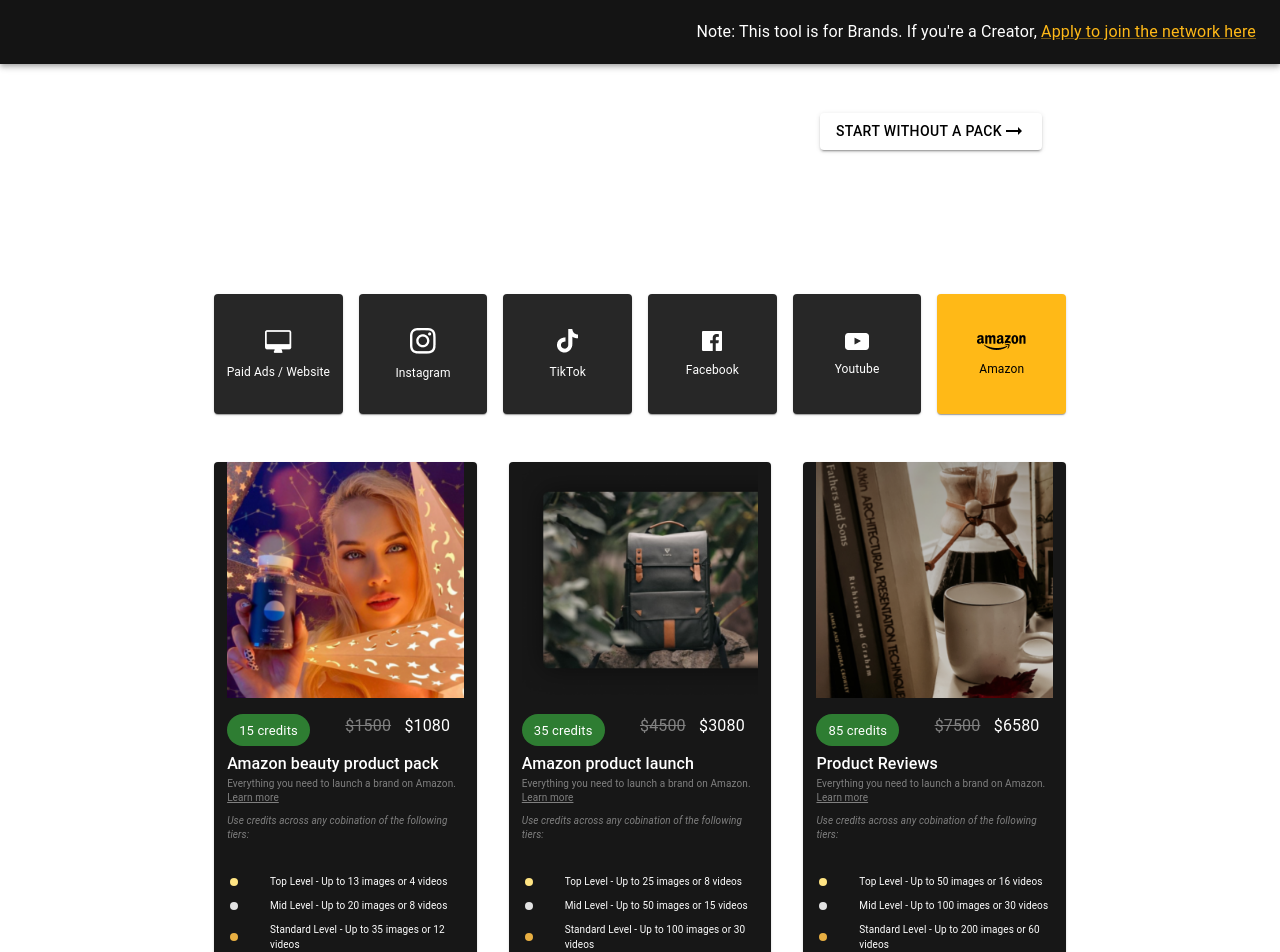
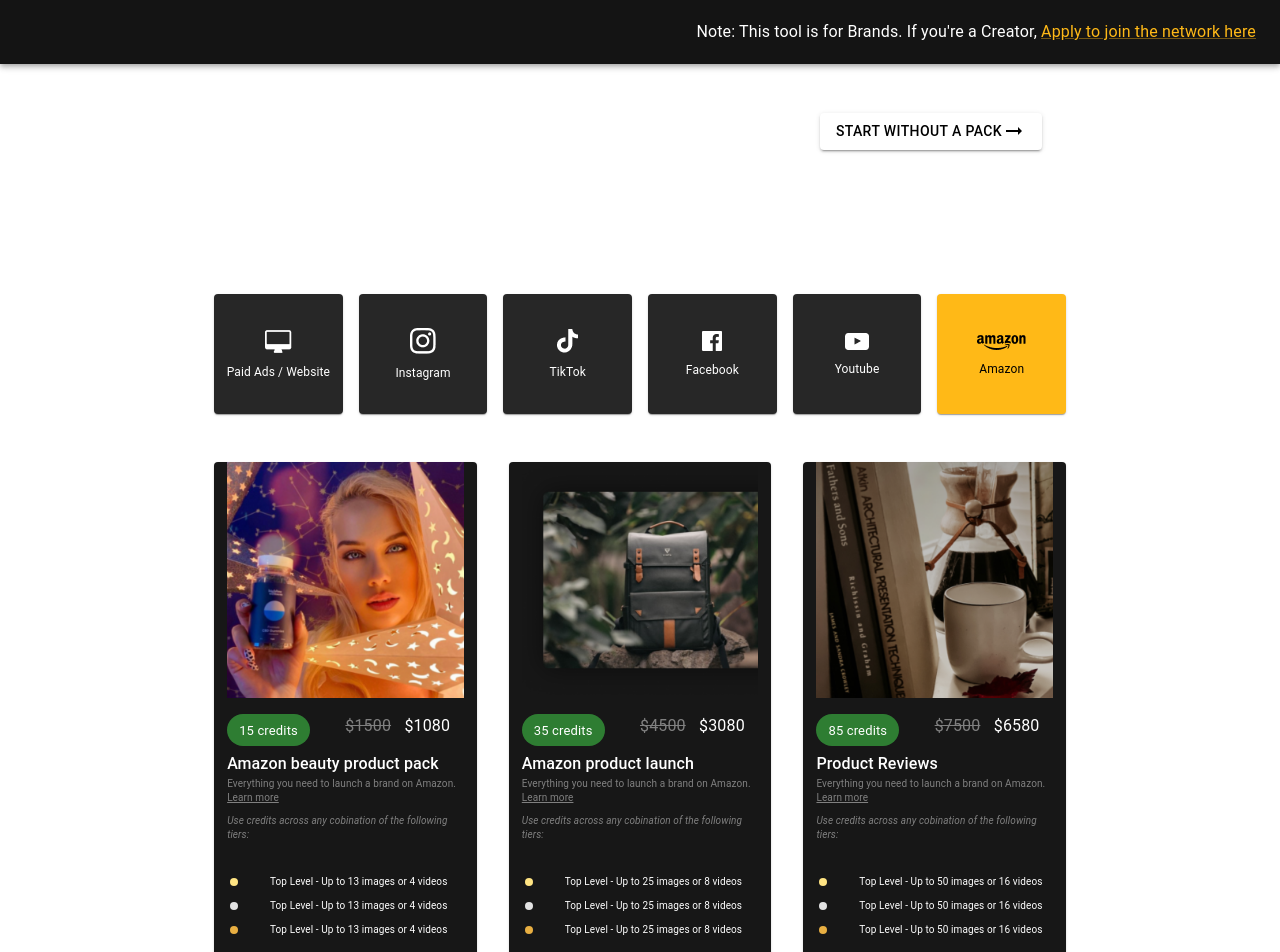
Before and after one commit to VarunVerma7/trend, a Next.js app: page / in a window 1280 px wide. Shown: the top 952 px of the page. Built offline with nearby package versions, Linux system fonts and the light colour scheme.

Commit message:
Refactored list to map

```diff
--- a/src/homepage-components/ProductCard.tsx
+++ b/src/homepage-components/ProductCard.tsx
@@ -90,33 +90,21 @@
         </Typography>
       </CardContent>
       <List>
+        {[
+          { text: `Top Level = ${toplevel}`, color: "#FFE483" },
+          { text: `Mid Level - ${midLevel}`, color: "#E2E2E2" },
+          { text: `Standard Level - ${bottomLevel}`, color: "#E8AF42" },
+        ].map(({ text, color }) => (
           <ListItem style={{ padding: 0 }}>
             <ListItemIcon style={{ transform: "scale(.5)" }}>
-            <FiberManualRecordIcon style={{ color: "#FFE483" }} />
+              <FiberManualRecordIcon style={{ color }} />
             </ListItemIcon>
             <ListItemText
               primaryTypographyProps={{ fontSize: "10px" }}
               primary={"Top Level - " + toplevel}
             />
           </ListItem>
-        <ListItem style={{ padding: 0 }}>
-          <ListItemIcon style={{ transform: "scale(.5)" }}>
-            <FiberManualRecordIcon style={{ color: "#E2E2E2" }} />
-          </ListItemIcon>
-          <ListItemText
-            primaryTypographyProps={{ fontSize: "10px" }}
-            primary={"Mid Level - " + midLevel}
-          />
-        </ListItem>
-        <ListItem style={{ padding: 0 }}>
-          <ListItemIcon style={{ transform: "scale(.5)" }}>
-            <FiberManualRecordIcon style={{ color: "#E8AF42" }} />
-          </ListItemIcon>
-          <ListItemText
-            primaryTypographyProps={{ fontSize: "10px" }}
-            primary={"Standard Level - " + bottomLevel}
-          />
-        </ListItem>
+        ))}
       </List>{" "}
       <CardActions
         sx={{
```
Lines whose indentation alone changed are shown as unchanged.
